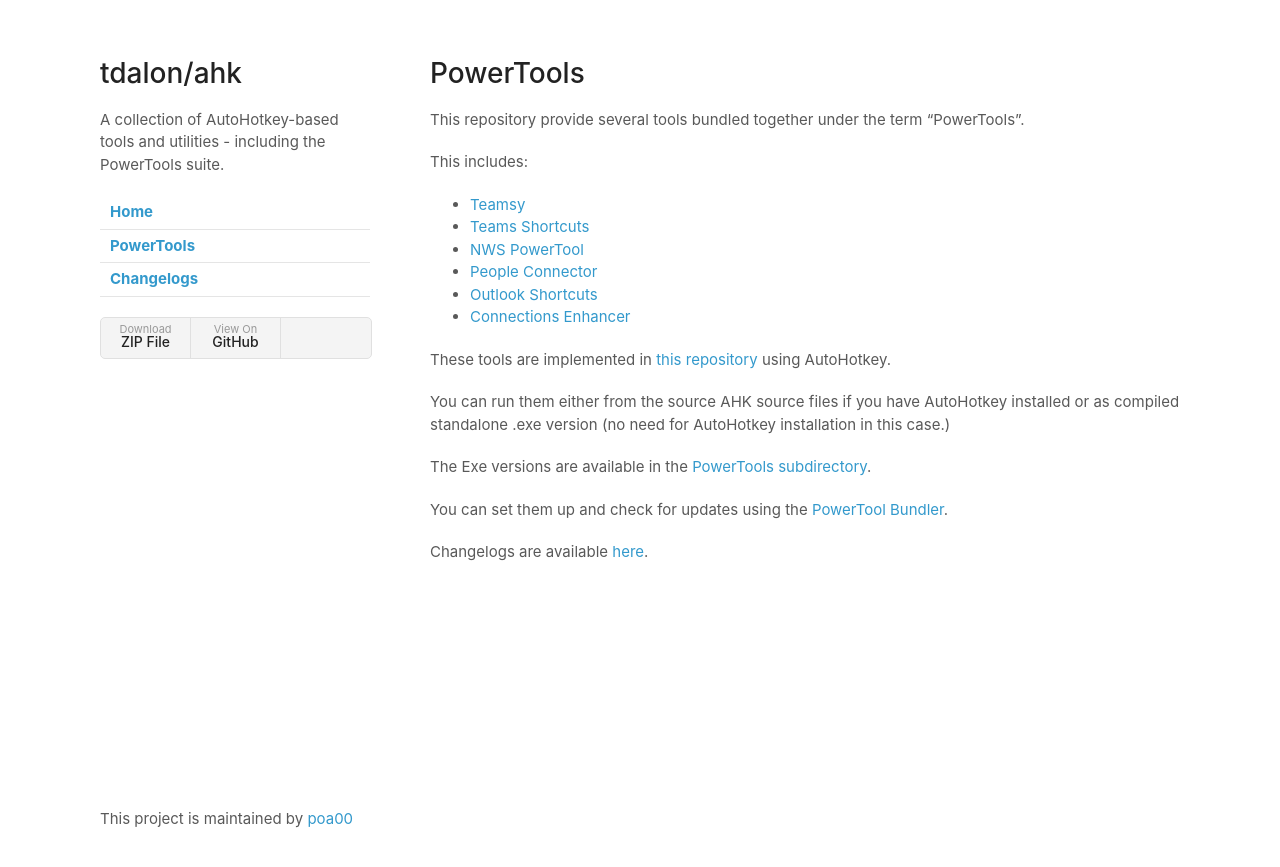
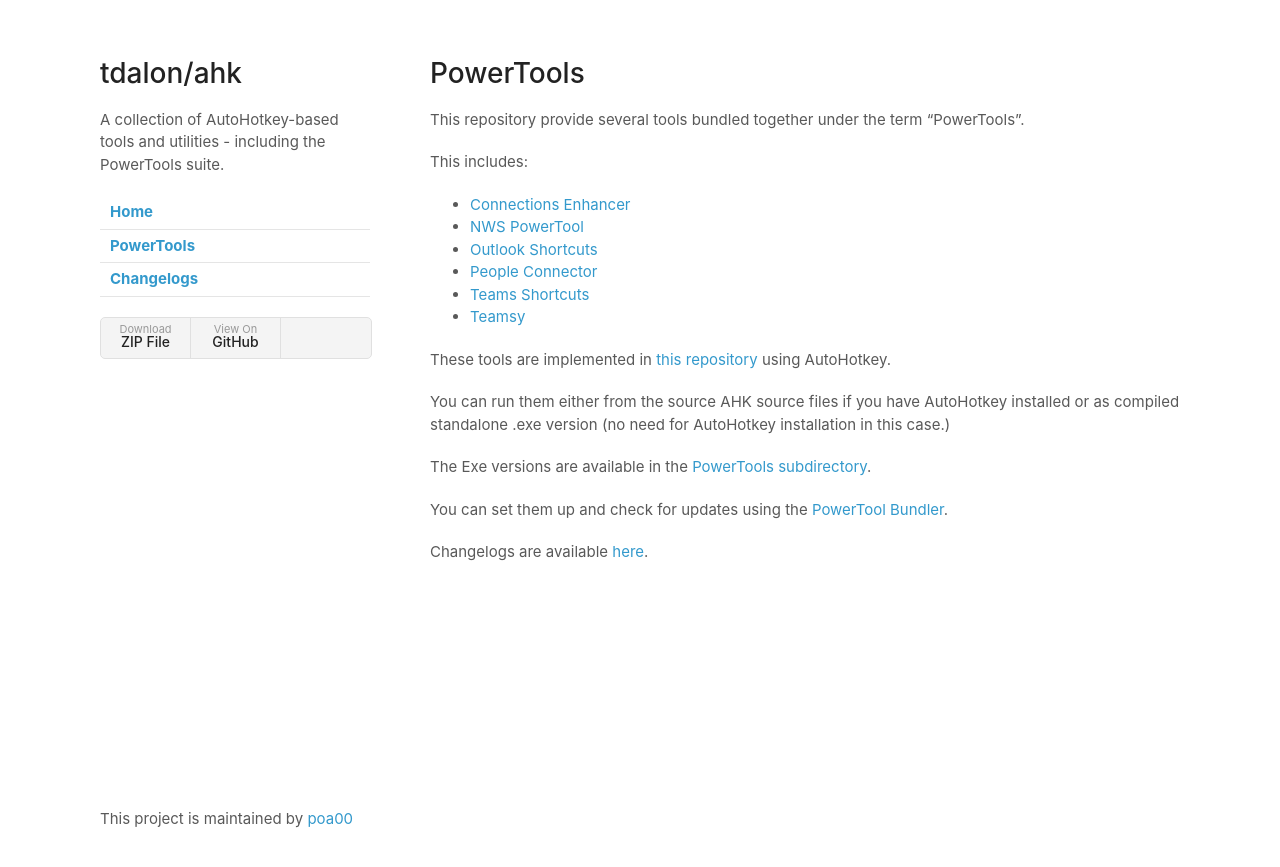
Before and after one commit to poa00/ahk-mso, a Jekyll site: the page built from docs/PowerTools.md, in a window 1280 px wide. Shown: the top 867 px of the page. Built offline with Jekyll 4.4.1, drawn with Linux system fonts in a browser that asks for light colours; our own code applies the rules of GitHub Pages for plain Markdown files.

Commit message:
docs update

```diff
--- a/docs/PowerTools.md
+++ b/docs/PowerTools.md
@@ -3,12 +3,13 @@
 This repository provide several tools bundled together under the term "PowerTools".
 
 This includes:
+- [Connections Enhancer](Connections-Enhancer)
+- [NWS PowerTool](NWS-PowerTool)
+- [Outlook Shortcuts](Outlook-Shortcuts)
+- [People Connector](People-Connector)
+- [Teams Shortcuts](Teams-Shortcuts)
 - [Teamsy](Teamsy.md)
-- [Teams Shortcuts](Teams-Shortcuts)
-- [NWS PowerTool](NWS-PowerTool)
-- [People Connector](People-Connector)
-- [Outlook Shortcuts](Outlook-Shortcuts)
-- [Connections Enhancer](Connections-Enhancer)
+
 
 These tools are implemented in [this repository](https://github.com/tdalon/ahk) using AutoHotkey.
 
--- a/docs/_config.yml
+++ b/docs/_config.yml
@@ -1,7 +1,7 @@
 theme: jekyll-theme-minimal
 title: tdalon/ahk
 description: A collection of AutoHotkey-based tools and utilities - including the PowerTools suite.
-logo: assets\img\favicon.png
+logo: /assets/img/favicon.png
 show_downloads: True
 google_analytics: UA-179982805-1
 navigation:
@@ -10,4 +10,4 @@
   - title: PowerTools
     url: PowerTools
   - title: Changelogs
-    url: PowerTools-(Changelogs)
+    url: PowerTools-Changelogs
```
Also changed, not shown: docs/PowerTools-Changelogs.md (+3 -2 lines).
